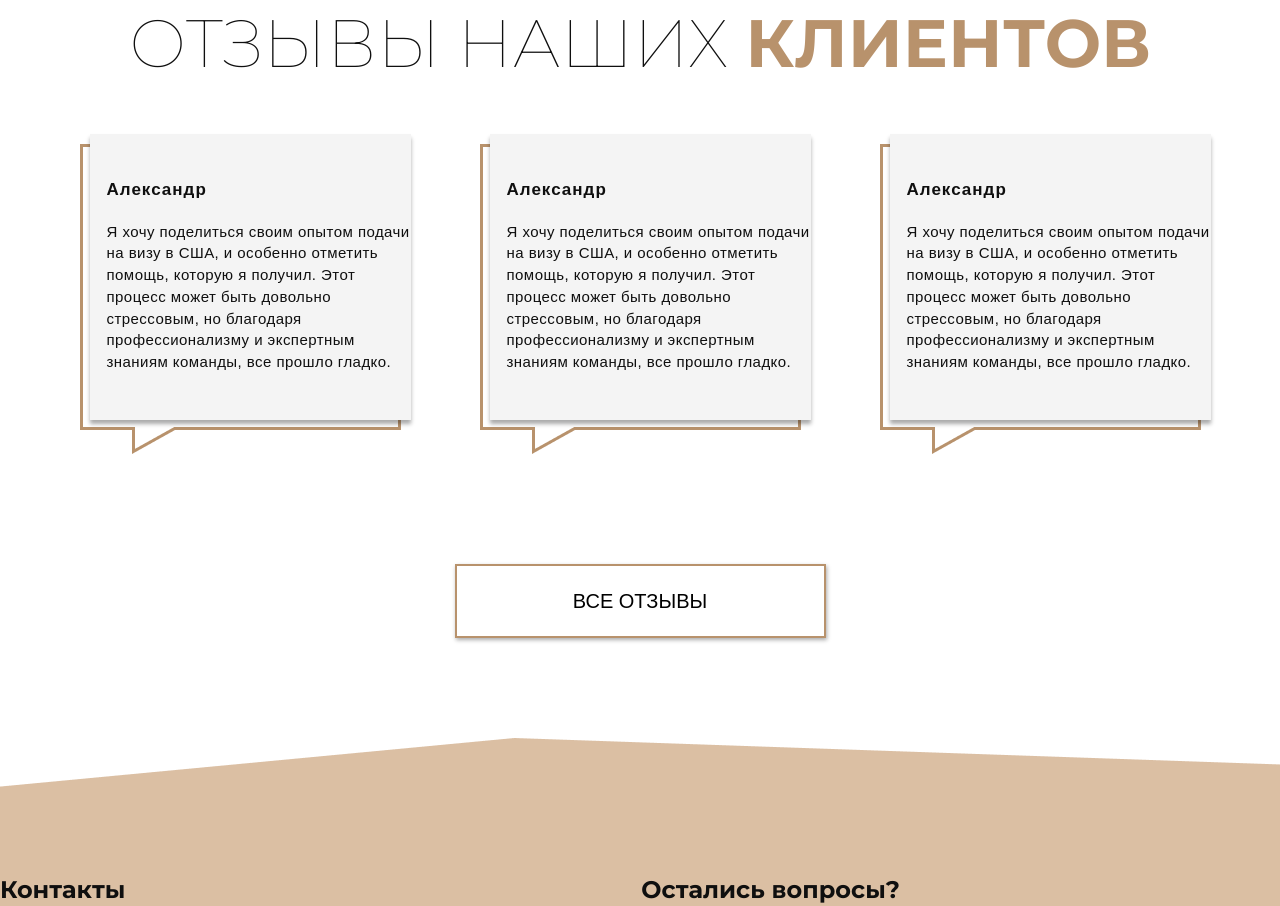
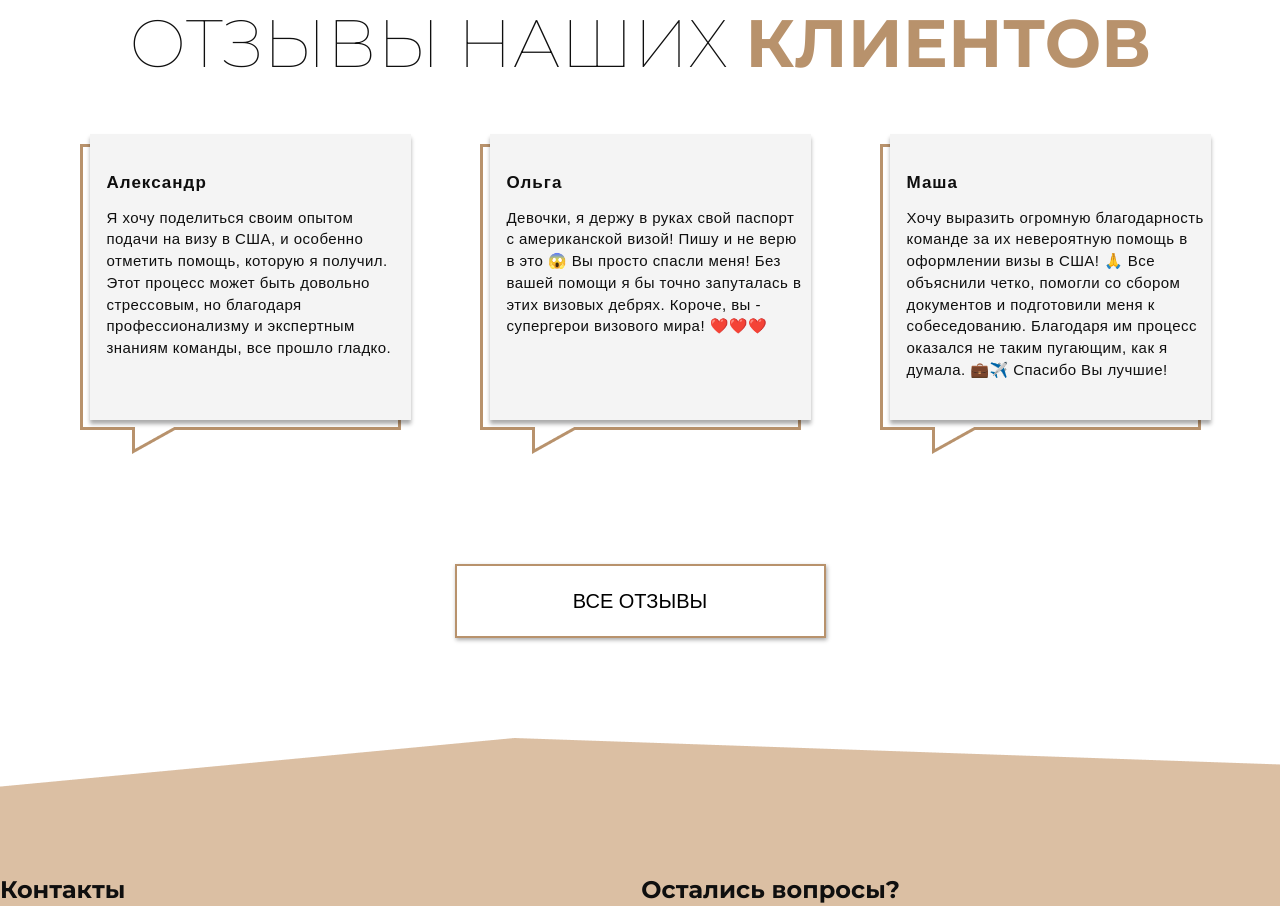
Before and after one commit to OlyaSDM/visatraveleasy, a React (Vite) app: page / in a window 1280 px wide. Shown: the part 3980-4886 px from the top of the page. Built offline with nearby package versions, Linux system fonts and the light colour scheme.

Commit message:
added reviews

```diff
--- a/src/components/contacts/contacts.css
+++ b/src/components/contacts/contacts.css
@@ -14,6 +14,7 @@
 footer {
   background-image: url('../../assets/footer-background.png');
   background-size: cover;
+  font-family: (var var(--font-family));
   display: flex;
   justify-content: center;
   height: 547px
--- a/src/components/reviews/Reviews.jsx
+++ b/src/components/reviews/Reviews.jsx
@@ -18,18 +18,18 @@ const Reviews = () => {
 
             <div className='card-rectangle'>
               <div className='card-top'>
-                <h5>Александр</h5>
+                <h5>Ольга</h5>
                 <p>
-                  Я хочу поделиться своим опытом подачи на визу в США, и особенно отметить помощь, которую я получил. Этот процесс может быть довольно стрессовым, но благодаря профессионализму и экспертным знаниям команды, все прошло гладко.
+                  Девочки, я держу в руках свой паспорт с американской визой! Пишу и не верю в это 😱 Вы просто спасли меня! Без вашей помощи я бы точно запуталась в этих визовых дебрях. Короче, вы - супергерои визового мира! ❤️❤️❤️
                 </p>
               </div>
             </div>
 
             <div className='card-rectangle'>
               <div className='card-top'>
-                <h5>Александр</h5>
+                <h5>Маша</h5>
                 <p>
-                  Я хочу поделиться своим опытом подачи на визу в США, и особенно отметить помощь, которую я получил. Этот процесс может быть довольно стрессовым, но благодаря профессионализму и экспертным знаниям команды, все прошло гладко.
+                  Хочу выразить огромную благодарность команде за их невероятную помощь в оформлении визы в США! 🙏 Все объяснили четко, помогли со сбором документов и подготовили меня к собеседованию. Благодаря им процесс оказался не таким пугающим, как я думала. 💼✈️ Спасибо Вы лучшие!
                 </p>
               </div>
             </div>
--- a/src/components/reviews/reviews.css
+++ b/src/components/reviews/reviews.css
@@ -61,7 +61,7 @@ h2 span {
   line-height: 17.51px;
   letter-spacing: 0.06em;
   text-align: left;
-  padding: 47px 0 22px 17px;
+  padding: 40px 0 15px 17px;
 }
 
 .card-top p{
@@ -71,7 +71,7 @@ h2 span {
   line-height: 21.75px;
   letter-spacing: 0.03em;
   text-align: left;
-  padding-left: 17px;
+  padding: 0 5px 0 17px;
 }
 
 .review-btn {
```
